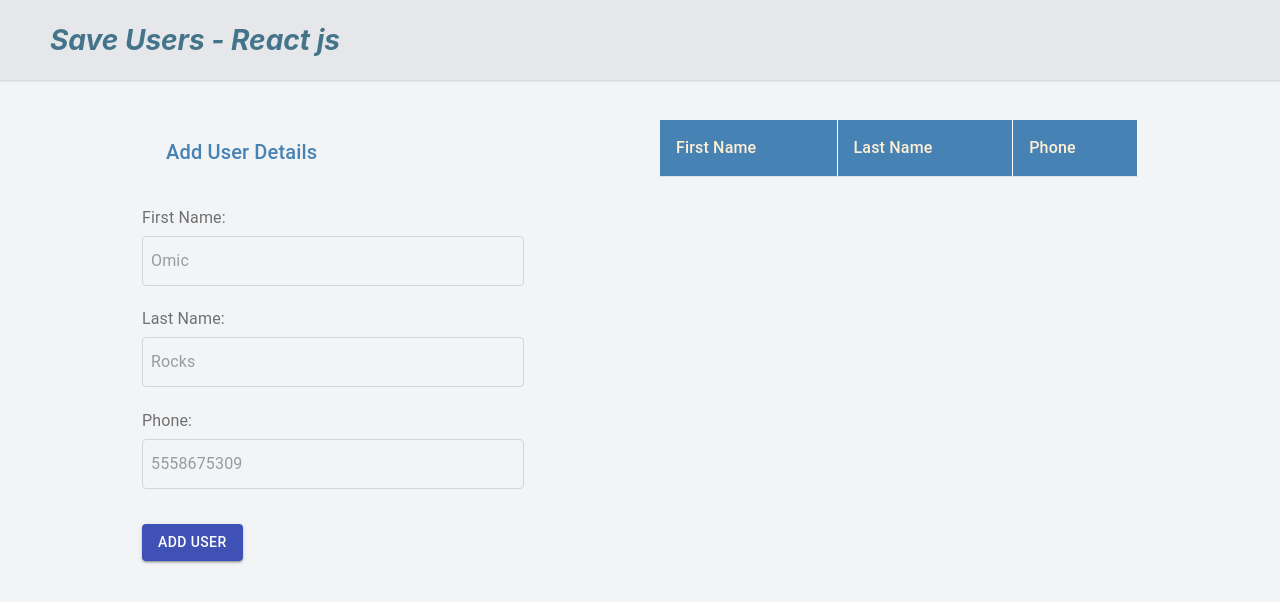
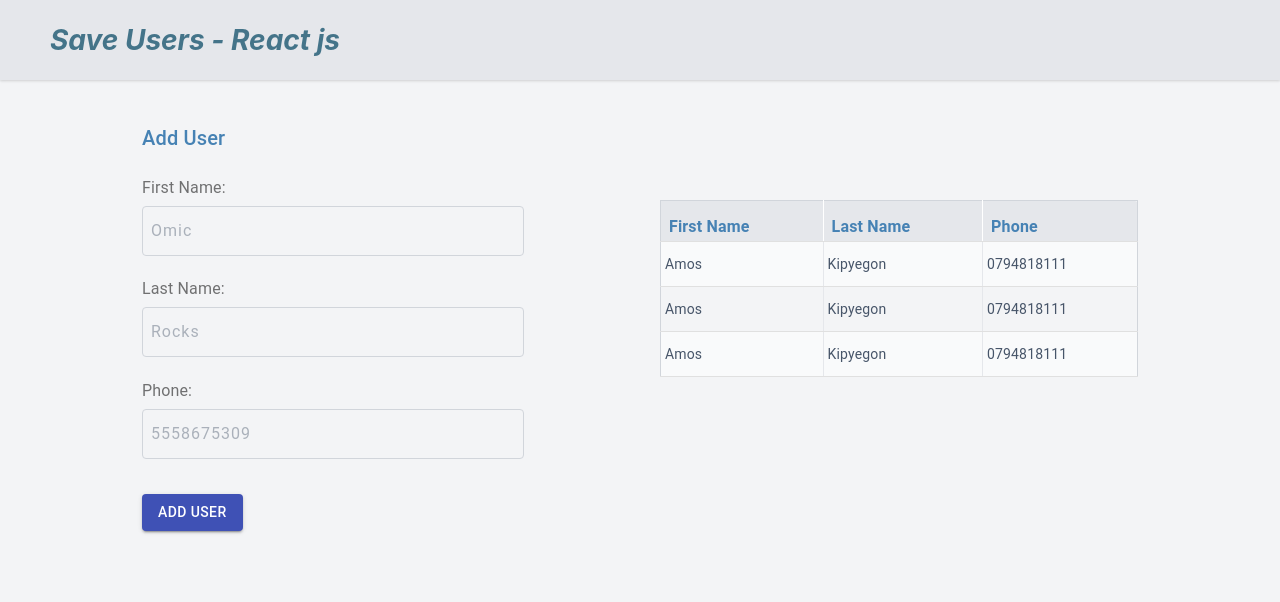
Before and after one commit to amoskipyegon1/UsersCrudApplication, a React (Vite) app in the folder PhoneBook/: page / in a window 1280 px wide. Shown: the top 602 px of the page. Built offline with nearby package versions, Linux system fonts and the light colour scheme.

Commit message:
chore: update User Table

```diff
--- a/PhoneBook/src/components/App.tsx
+++ b/PhoneBook/src/components/App.tsx
@@ -26,7 +26,7 @@ const Main = styled('main')({
 })
 const useStyles = makeStyles({
   container: {
-    width: '500px',
+    width: '550px',
     display: 'flex',
     justifyContent: 'center',
     padding: '10px 4px',
--- a/PhoneBook/src/components/ContactTable.tsx
+++ b/PhoneBook/src/components/ContactTable.tsx
@@ -1,4 +1,4 @@
-import { styled, Table, TableCell, TableHead, TableRow } from '@material-ui/core';
+import { styled, Table, TableBody, TableCell, TableHead, TableRow } from '@material-ui/core';
 import React from 'react'
 
 
@@ -6,19 +6,57 @@ const Section = styled('section')({
   display: 'flex',
   flexDirection: 'column',
   width: '100%',
-  padding: '0px 10px',
+  padding: '80px 10px',
   gap: '1.6rem',
+  transition: 'padding 300ms ease',
+
+  ['@media (max-width: 780px)']: {
+    padding: '0px 10px',
+  },
 })
 const StyleTH = styled(TableCell)({
-  backgroundColor: 'steelblue',
-  color: 'papayawhip',
+  backgroundColor: '#e5e7eb',
+  color: 'steelblue',
   borderRight: '1px solid #fff',
   fontSize: '16px',
+  fontWeight: 'bold',
+  padding: '14px 4px 2px 8px',
+  transition: 'fonts 300ms ease',
+  ['&:last-child']: {
+    borderRight: '0px',
+    borderTopRightRadius: '4px',
+  },
+
+  ['@media (max-width: 950px)']: {
+    fontSize: '14px',
+  },
+
+  ['@media (max-width: 780px)']: {
+    fontSize: '14px',
+  },
+
+})
+const ContactsTable = styled(Table)({
+  border: '1px solid #d1d5db',
+})
+const TableData = styled(TableCell)({
+  borderRight: '1px solid #e5e7eb',
+  padding: '12px 4px',
+  color: '#475569',
+
+  ['&:last-child']: {
+    borderRight: '0px',
+  }
+})
+const TableDataRow = styled(TableRow)({
+  ['&:nth-of-type(odd)']: {
+    backgroundColor: '#f9fafb',
+  },
 })
 export const ContactTable = () => {
   return (
     <Section>
-      <Table>
+      <ContactsTable>
         <TableHead>
           <TableRow>
             <StyleTH align='left'>First Name</StyleTH>
@@ -26,7 +64,24 @@ export const ContactTable = () => {
             <StyleTH align='left'>Phone</StyleTH>
           </TableRow>
         </TableHead>
-      </Table>
+        <TableBody>
+          <TableDataRow>
+            <TableData>Amos</TableData>
+            <TableData>Kipyegon</TableData>
+            <TableData>0794818111</TableData>
+          </TableDataRow>
+          <TableDataRow>
+            <TableData>Amos</TableData>
+            <TableData>Kipyegon</TableData>
+            <TableData>0794818111</TableData>
+          </TableDataRow>
+          <TableDataRow>
+            <TableData>Amos</TableData>
+            <TableData>Kipyegon</TableData>
+            <TableData>0794818111</TableData>
+          </TableDataRow>
+        </TableBody>
+      </ContactsTable>
     </Section>
   )
 }
--- a/PhoneBook/src/components/PhoneDetailsForm.tsx
+++ b/PhoneBook/src/components/PhoneDetailsForm.tsx
@@ -5,22 +5,54 @@ const useStyles = makeStyles({
     form: {
         display: 'flex',
         flexDirection: 'column',
-        justifyContent: 'flex-start',
+        justifyContent: 'center',
+        alignItems: 'start',
         width: '100%',
-        padding: '0px 10px',
+        padding: '2px 10px',
         gap: '1.6rem',
+        transition: 'width 300ms ease',
+
+        ['@media (max-width: 780px)']: {
+            justifyContent: 'center',
+            alignItems: 'center',
+            width: '90%',
+        },
+
+        ['@media (max-width: 950px)']: {
+            justifyContent: 'center',
+            alignItems: 'center',
+            width: '80%',
+        },
+
     },
     input_field: {
         display: 'flex',
         flexDirection: 'column',
-        width: '100%',
-        gap: '10px'
+        justifyContent: 'center',
+        alignItems: 'start',
+        width: '80%',
+        gap: '10px',
+        transition: 'width 300ms ease',
+
+        ['@media (max-width: 950px)']: {
+            justifyContent: 'center',
+            alignItems: 'center',
+            width: '100%',
+        },
+
+        ['@media (max-width: 780px)']: {
+            justifyContent: 'center',
+            alignItems: 'center',
+            width: '100%',
+        },
     },
     input: {
-        width: '80%',
+        width: '100%',
         padding: '8px 8px',
         border: '1px solid #d1d5db',
         borderRadius: '4px',
+        color: '#475569',
+        letterSpacing: '1px',
         transition: 'border 300ms ease',
         '&:hover': {
             border: '1px solid steelblue',
@@ -30,31 +62,26 @@ const useStyles = makeStyles({
         }
     },
     submit_btn: {
-        marginTop: '10px'
+        marginTop: '10px',
+        width: '100%'
     }
-})
-
-const Header = styled('h3')({
-    // fontSize: '20px',
-    width: '100%',
-    textAlign: 'start',
 })
 
 export const PhoneDetailsForm = (): JSX.Element => {
     const classes = useStyles();
     return (
         <form className={classes.form}>
-            <DialogTitle style={{textAlign: 'start'}}>Add User Details</DialogTitle>
+            <DialogTitle style={{textAlign: 'start', padding: '0px'}}>Add User</DialogTitle>
             <div className={classes.input_field}>
-                <FormLabel htmlFor='fname'>First Name:</FormLabel>
+                <FormLabel htmlFor='fname' style={{textAlign: 'start', width: '100%'}}>First Name:</FormLabel>
                 <Input type='text' id='fname' className={classes.input} disableUnderline placeholder='Omic' />
             </div>
             <div className={classes.input_field}>
-                <FormLabel htmlFor='lname'>Last Name:</FormLabel>
+                <FormLabel htmlFor='lname' style={{textAlign: 'start', width: '100%'}}>Last Name:</FormLabel>
                 <Input type='text' id='lname' className={classes.input} disableUnderline placeholder='Rocks' />
             </div>
             <div className={classes.input_field}>
-                <FormLabel htmlFor='phone'>Phone:</FormLabel>
+                <FormLabel htmlFor='phone' style={{textAlign: 'start', width: '100%'}}>Phone:</FormLabel>
                 <Input type='text' id='phone' className={classes.input} disableUnderline placeholder='5558675309' />
             </div>
             <div className={classes.submit_btn}>
@@ -63,4 +90,3 @@ export const PhoneDetailsForm = (): JSX.Element => {
         </form>
     )
 }
-// @material-ui/core
--- a/PhoneBook/src/index.css
+++ b/PhoneBook/src/index.css
@@ -43,3 +43,11 @@ body {
     padding: 20px 8px;
   }
 }
+
+input:-webkit-autofill,
+input:-webkit-autofill:focus {
+    transition: background-color 600000s 0s, color 600000s 0s;
+}
+input[data-autocompleted] {
+    background-color: transparent !important;
+}
```
